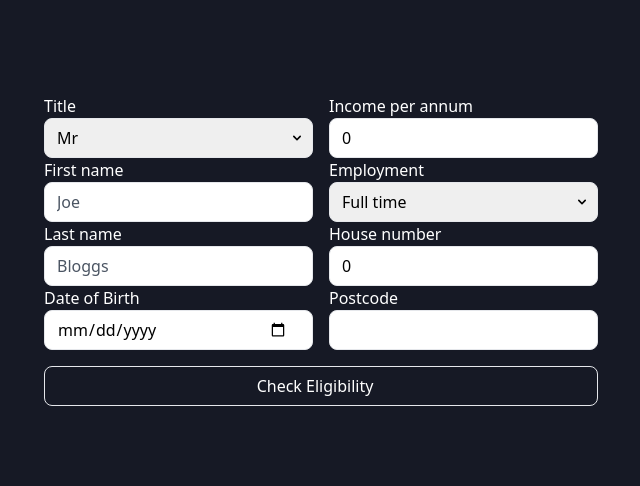
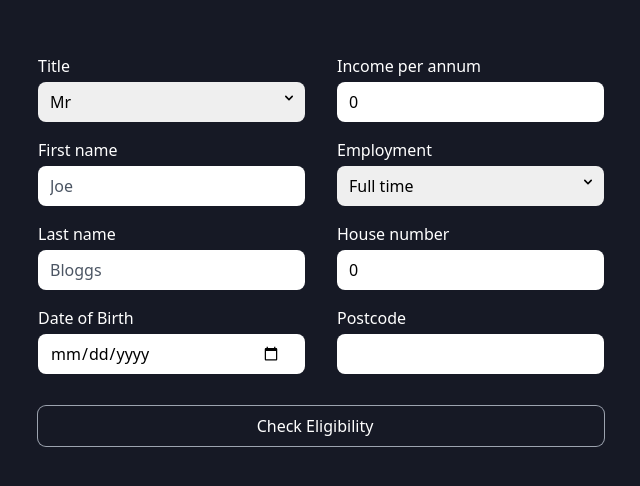
Before and after one commit to EddWills95/TotallyMoney, a React (Create React App) app in the folder ui/: page / in a window 1280 px wide. Shown: the part 150-636 px from the top of the page, without its empty margins (319-959 px from the left). Built offline with nearby package versions, Linux system fonts and the light colour scheme.

Commit message:
add lots of input styling

```diff
--- a/ui/src/components/Button.tsx
+++ b/ui/src/components/Button.tsx
@@ -9,7 +9,7 @@ type Props = {
 
 const Button = ({ buttonType = "Primary", children, ...rest }: Props) => (
   <button
-    className="input-base text-white disabled:cursor-not-allowed disabled:text-gray-500 border:gray-500"
+    className="input-base text-white disabled:cursor-not-allowed disabled:text-gray-500 ring-1 ring-gray-400"
     {...rest}
   >
     {children}
--- a/ui/src/components/DatePicker.tsx
+++ b/ui/src/components/DatePicker.tsx
@@ -10,7 +10,9 @@ const Datepicker = ({ label, ...rest }: Props) => {
 
   return (
     <div className="relative w-full flex flex-col">
-      <label htmlFor={pickerId}>{label}</label>
+      <label className="input-label" htmlFor={pickerId}>
+        {label}
+      </label>
       <input
         {...rest}
         id={pickerId}
--- a/ui/src/components/Dropdown.tsx
+++ b/ui/src/components/Dropdown.tsx
@@ -6,15 +6,19 @@ type Props = {
   items: Array<any>;
 } & FormElementProps;
 
-const Dropdown = ({ label, items, ...rest }: Props) => {
+const Dropdown = ({ label, items, errors, ...rest }: Props) => {
   const dropdownId = `dropdown-${label}`;
 
   return (
     <div className="relative inline-block w-full">
-      <label htmlFor={dropdownId}>{label}</label>
+      <label className="input-label" htmlFor={dropdownId}>
+        {label}
+      </label>
       <select
         {...rest}
-        className={classNames("input-base", "text-black")}
+        className={classNames("input-base", "text-black", {
+          "input-error": !!errors,
+        })}
         placeholder="Regular input"
       >
         {items.map((item, i) => (
--- a/ui/src/components/Input.tsx
+++ b/ui/src/components/Input.tsx
@@ -12,7 +12,9 @@ const TextInput = ({ label, placeholder, type = "text", ...rest }: Props) => {
 
   return (
     <div className="relative w-full flex flex-col">
-      <label htmlFor={inputId}>{label}</label>
+      <label className="input-label" htmlFor={inputId}>
+        {label}
+      </label>
       <input
         {...rest}
         type={type}
--- a/ui/src/styles/tailwind.css
+++ b/ui/src/styles/tailwind.css
@@ -17,6 +17,17 @@ html {
     @apply text-black;
 }
 
+input:focus{
+    outline: none;
+}
+
+
+.input-label {
+    @apply inline-block mb-1;
+}
+
 .input-base {
-    @apply w-full h-10 pl-3 pr-6 text-base placeholder-gray-600 border rounded-lg appearance-none focus:border-nepal-600;
+    @apply w-full h-10 pl-3 pr-6 text-base placeholder-gray-600 rounded-lg appearance-none;
+    @apply focus:ring-2 focus:ring-cloud-burst-50 focus:ring-offset-2 focus:ring-offset-mirage;
+    @apply focus-visible:ring-2 focus-visible:ring-cloud-burst-50 focus-visible:ring-offset-2 focus-visible:ring-offset-mirage;
 }
--- a/ui/src/widgets/FormInput.tsx
+++ b/ui/src/widgets/FormInput.tsx
@@ -39,8 +39,8 @@ const FormInput = ({ onSubmit }: Props) => {
 
   return (
     <form onSubmit={formik.handleSubmit}>
-      <div className="flex flex-col sm:flex-row gap-4">
-        <div className="flex flex-col">
+      <div className="flex flex-col sm:flex-row gap-8">
+        <div className="flex flex-col gap-4">
           <Dropdown
             name="title"
             label="Title"
@@ -69,7 +69,7 @@ const FormInput = ({ onSubmit }: Props) => {
             value={formik.values.dob}
           />
         </div>
-        <div className="flex flex-col">
+        <div className="flex flex-col gap-4">
           <Input
             name="annualIncome"
             type="number"
@@ -100,7 +100,7 @@ const FormInput = ({ onSubmit }: Props) => {
           />
         </div>
       </div>
-      <div className="mt-4">
+      <div className="mt-8">
         <Button type="submit" disabled={!formik.isValid}>
           Check Eligibility
         </Button>
--- a/ui/tailwind.config.js
+++ b/ui/tailwind.config.js
@@ -71,6 +71,10 @@ module.exports = {
           900: "#1EC49E",
         },
       },
+      outline: ["focus"],
+      border: ["focus"],
+      ring: ["focus"],
+      input: ["focus"],
     },
   },
   variants: {},
--- a/ui/tsconfig.json
+++ b/ui/tsconfig.json
@@ -16,7 +16,7 @@
     "module": "esnext",
     "moduleResolution": "node",
     "resolveJsonModule": true,
-    "isolatedModules": true,
+    // "isolatedModules": true,
     "noEmit": true,
     "jsx": "react-jsx"
   },
```
Also changed, not shown: 1 other file (tests, documents, lock files or other folders).
